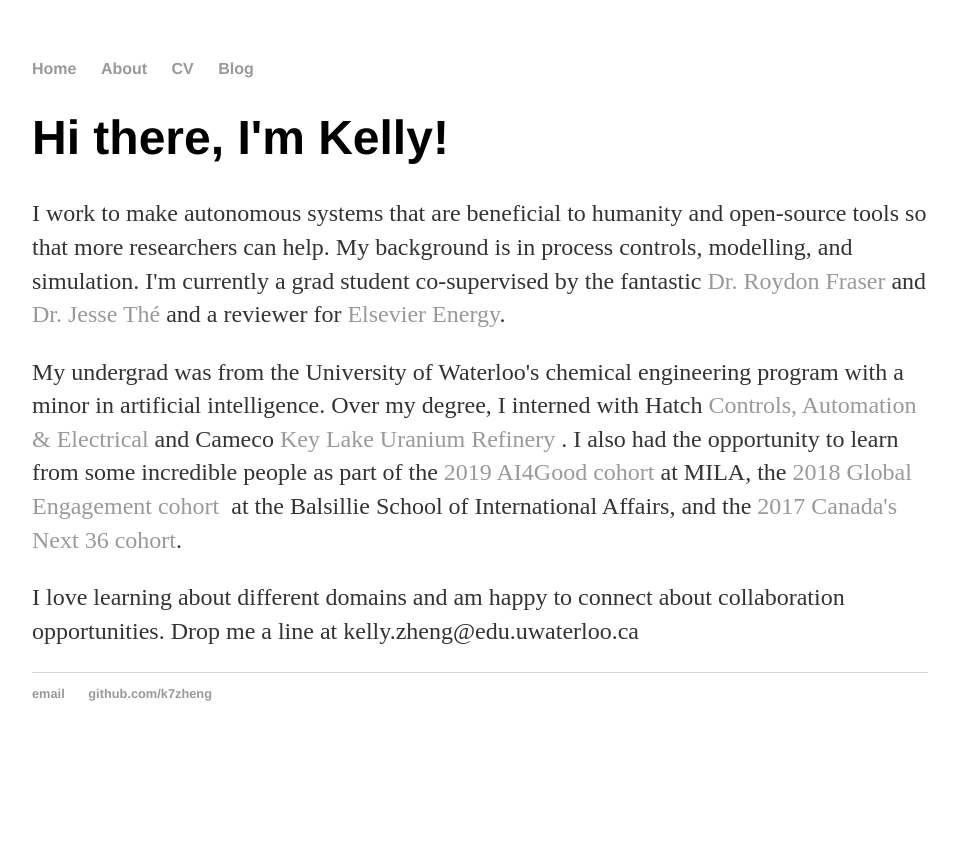
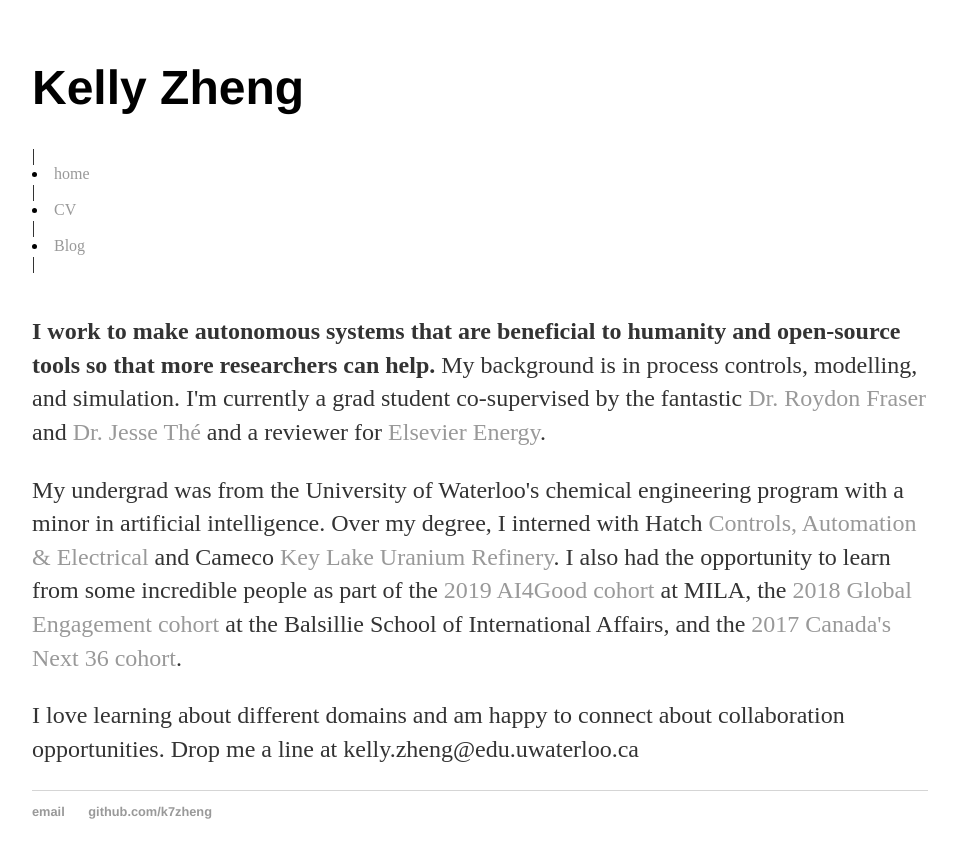
Before and after one commit to k7zheng/kellyzheng.github.io, a plain HTML site: page index.html in a window 1280 px wide. Shown: the whole page, without its empty margins (160-1119 px from the left). Before the commit the page ends 800 px from the top, so only its background shows below. Drawn offline with Linux system fonts and the light colour scheme.

Commit message:
Update index.html

```diff
--- a/index.html
+++ b/index.html
@@ -4,27 +4,21 @@
 		<title>Kelly Zheng</title>
 		<!-- link to main stylesheet -->
 		<link rel="stylesheet" type="text/css" href="/css/main.css">
+		<link href="https://fonts.googleapis.com/css?family=Roboto:300,400,500" rel="stylesheet">
 	</head>
 	<body>
-		<nav>
-    		<ul>
-        		<li><a href="/">Home</a></li>
-	        	<li><a href="/about">About</a></li>
-        		<li><a href="/cv">CV</a></li>
-        		<li><a href="/blog">Blog</a></li>
-    		</ul>
-		</nav>
-		<div class="container">
-    		<div class="blurb">
-        		<h1>Hi there, I'm Kelly!</h1>
-				<p>I work to make autonomous systems that are beneficial to humanity and open-source tools so that more researchers can help. My background is in process controls, modelling, and simulation. I'm currently a grad student co-supervised by the fantastic <a href="https://uwaterloo.ca/mechanical-mechatronics-engineering/profile/rafraser">Dr. Roydon Fraser</a> and <a href="https://www.journals.elsevier.com/energy/editorial-board/jesse-the">Dr. Jesse Thé</a> and a reviewer for <a href="https://www.journals.elsevier.com/energy">Elsevier Energy</a>. </p>
+		<h1>Kelly Zheng</h1>
+		<!-- Links --> |
+		<li><a href="/">home</a></li> |
+		<li><a href="/cv">CV</a></li> |
+		<li><a href="/blog">Blog</a></li> |
+		<br></br>
+		<!-- About -->
+		<p><strong>I work to make autonomous systems that are beneficial to humanity and open-source tools so that more researchers can help.</strong> My background is in process controls, modelling, and simulation. I'm currently a grad student co-supervised by the fantastic <a href="https://uwaterloo.ca/mechanical-mechatronics-engineering/profile/rafraser">Dr. Roydon Fraser</a> and <a href="https://www.journals.elsevier.com/energy/editorial-board/jesse-the">Dr. Jesse Thé</a> and a reviewer for <a href="https://www.journals.elsevier.com/energy">Elsevier Energy</a>. </p>
 		<p>My undergrad was from the University of Waterloo's chemical engineering program with a minor in artificial intelligence. Over my degree, I interned with Hatch <a href="https://www.hatch.com/en/Expertise/Services-and-Technologies/Systems-Control-and-Automation">Controls, Automation & Electrical</a>
- and Cameco <a href="https://www.cameco.com/businesses/uranium-operations/suspended/mcarthur-river-key-lake">Key Lake Uranium Refinery</a>
-. I also had the opportunity to learn from some incredible people as part of the <a href="https://www.ai4goodlab.com/participants">2019 AI4Good cohort</a> at MILA, the <a href="https://uwaterloo.ca/global-engagement-program/socio-cultural-and-political-implications-artificial/student-profiles">2018 Global Engagement cohort</a>
+		and Cameco <a href="https://www.cameco.com/businesses/uranium-operations/suspended/mcarthur-river-key-lake">Key Lake Uranium Refinery</a>. I also had the opportunity to learn from some incredible people as part of the <a href="https://www.ai4goodlab.com/participants">2019 AI4Good cohort</a> at MILA, the <a href="https://uwaterloo.ca/global-engagement-program/socio-cultural-and-political-implications-artificial/student-profiles">2018 Global Engagement cohort</a>
 		at the Balsillie School of International Affairs, and the <a href="http://www.nextcanada.com/next-36/">2017 Canada's Next 36 cohort</a>.</p>
 		<p> I love learning about different domains and am happy to connect about collaboration opportunities. Drop me a line at kelly.zheng@edu.uwaterloo.ca</p>
-    		</div><!-- /.blurb -->
-		</div><!-- /.container -->
 	<footer>
 	<ul>
 		<li><a href="mailto:kel.zheng@outlook.com">email</a></li>
```
Lines whose indentation alone changed are shown as unchanged.
